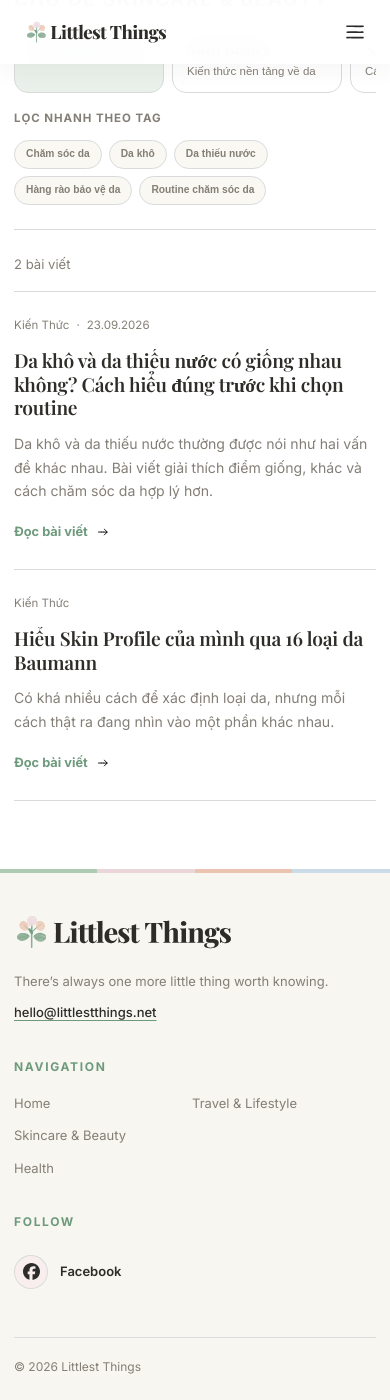
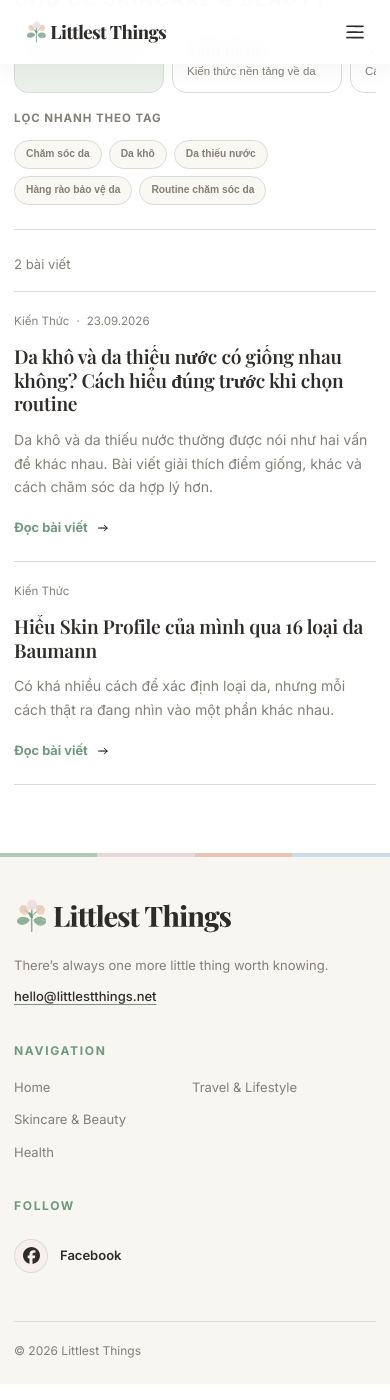
Before and after one commit to gentle-journal/gentle-journal, a Jekyll site: the page built from skincare-beauty.html, in a window 390 px wide and 1400 px high, scrolled down 943 px. Built offline with Jekyll 4.4.1, drawn with Linux system fonts in a browser that asks for light colours; some web fonts are replaced.

Commit message:
Tighten collection article spacing

```diff
--- a/assets/css/collection-pages.css
+++ b/assets/css/collection-pages.css
@@ -233,10 +233,10 @@
 .collection-card {
   display: grid;
   grid-template-columns: minmax(0, 1fr) auto;
-  gap: 28px;
-  align-items: end;
-  min-height: 210px;
-  padding: 28px 0;
+  gap: 24px;
+  align-items: start;
+  min-height: 0;
+  padding: 22px 0;
   border-bottom: 1px solid var(--collection-line);
 }
 
@@ -294,6 +294,7 @@
 .collection-card__link {
   display: inline-flex;
   align-items: center;
+  align-self: end;
   flex: 0 0 auto;
   gap: 8px;
   padding-bottom: 3px;
@@ -443,7 +444,7 @@
 
   .collection-card {
     min-height: 0;
-    padding: 24px 0;
+    padding: 20px 0;
   }
 }
 
```
